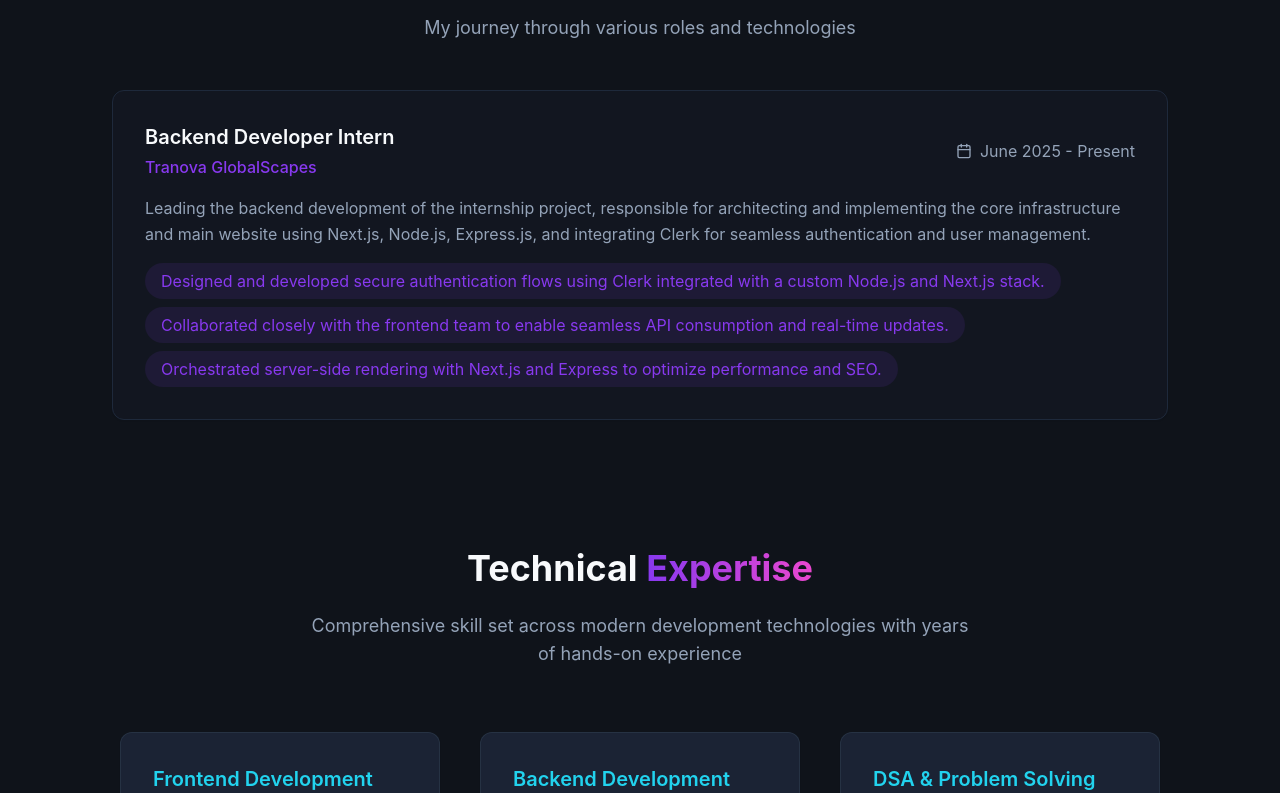
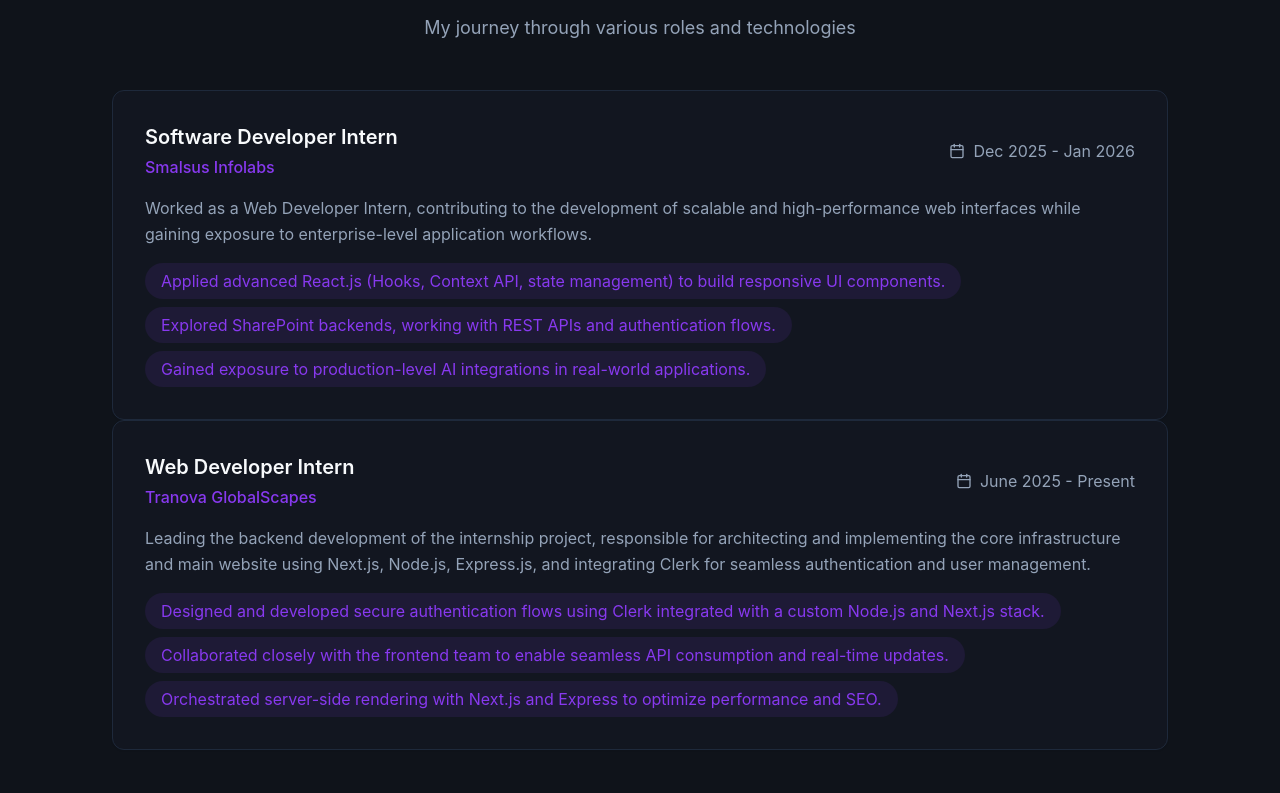
Before and after one commit to amish2005/Portfolio, a React (Vite) app: page /about in a window 1280 px wide. Shown: the part 2127-2920 px from the top of the page. Built offline with nearby package versions, Linux system fonts and the light colour scheme.

Commit message:
Update resume & experience

```diff
--- a/client/components/Navigation.tsx
+++ b/client/components/Navigation.tsx
@@ -71,7 +71,7 @@
                 className="bg-portfolio-accent hover:bg-portfolio-accent-hover text-white"
               >
                 <a
-                  href="https://drive.usercontent.google.com/u/0/uc?id=1rwXiD39FQpCt-fzlMjMVsKz9qHtc0H-d&export=download"
+                  href="https://drive.usercontent.google.com/u/0/uc?id=1_GP4kk5J4e5CUK73ne3bCN6w1BgG4hCV&export=download"
                   download
                   className="flex items-center space-x-2"
                 >
--- a/client/pages/About.tsx
+++ b/client/pages/About.tsx
@@ -97,7 +97,7 @@
         { name: "Recursion & Backtracking", level: 80 },
         { name: "HashMaps & Heaps", level: 80 },
         { name: "Trees & Graphs", level: 50 },
-        { name: "DP & Memoization", level: 20 },
+        { name: "DP & Memoization", level: 80 },
         { name: "Greedy Algorithms", level: 80 }
       ]
     }
@@ -147,7 +147,15 @@
 
   const experience = [
     {
-      title: "Backend Developer Intern",
+      title: "Software Developer Intern",
+      company: "Smalsus Infolabs",
+      link: "#",
+      period: "Dec 2025 - Jan 2026",
+      description: "Worked as a Web Developer Intern, contributing to the development of scalable and high-performance web interfaces while gaining exposure to enterprise-level application workflows.",
+      technologies: ["Applied advanced React.js (Hooks, Context API, state management) to build responsive UI components.", "Explored SharePoint backends, working with REST APIs and authentication flows.", "Gained exposure to production-level AI integrations in real-world applications."],
+    },
+    {
+      title: "Web Developer Intern",
       company: "Tranova GlobalScapes",
       link: "https://drive.google.com/file/d/1S-rAgiy49fP9a9qK3O4DkU1LZLIlzSjw/view?usp=sharing",
       period: "June 2025 - Present",
@@ -261,7 +269,7 @@
                   size="lg"
                   className="bg-portfolio-accent hover:bg-portfolio-accent-hover text-white px-8 py-3"
                 >
-                  <a href="https://drive.usercontent.google.com/u/0/uc?id=1rwXiD39FQpCt-fzlMjMVsKz9qHtc0H-d&export=download" download className="flex items-center gap-2">
+                  <a href="https://drive.usercontent.google.com/u/0/uc?id=1_GP4kk5J4e5CUK73ne3bCN6w1BgG4hCV&export=download" download className="flex items-center gap-2">
                     <Download className="w-4 h-4" />
                     Download Resume
                   </a>
--- a/client/pages/Projects.tsx
+++ b/client/pages/Projects.tsx
@@ -24,7 +24,7 @@
 
   const categories = [
     { id: "all", label: "All Projects", icon: Code2 },
-    { id: "ml", label: "Machine Learning", icon: Brain },
+    { id: "ml", label: "AI Projects", icon: Brain },
     { id: "mobile", label: "Mobile Apps", icon: Smartphone },
     { id: "fullstack", label: "Full Stack", icon: Database }
   ];
--- a/shared/projects.ts
+++ b/shared/projects.ts
@@ -21,18 +21,35 @@
     title: "GatherNet",
     description: "Gathernet is a Node.js-based platform that detects your location and shows nearby events, sports, and activities—helping you explore and connect with what's happening around you in real-time.",
     longDescription: "Gathernet is a location-aware social discovery platform built using Node.js that automatically detects your current location and curates a personalized feed of nearby events, sports activities, meetups, and gatherings. It bridges the gap between online and offline communities by helping users engage with what’s happening around them in real-time—encouraging spontaneous participation, local exploration, and meaningful social connections.",
-    tags: ["Node.js", "MongoDB","Geo Location API"],
+    tags: ["Node.js", "MongoDB", "Geo Location API"],
     category: ["fullstack"],
     image: "https://images.unsplash.com/photo-1515879218367-8466d910aaa4?q=80&w=1169&auto=format&fit=crop&ixlib=rb-4.1.0&ixid=M3wxMjA3fDB8MHxwaG90by1wYWdlfHx8fGVufDB8fHx8fA%3D%3D",
     liveUrl: "#",
     githubUrl: "https://github.com/amish2005/HWM-GatherNet",
-    featured: true,
+    featured: false,
     info3: "1 month",
     head3: "Duration",
     info2: "Real Time",
     head2: "Location",
     info1: "Node.js",
     head1: "Backend",
+  },
+  {
+    title: "AI Website Generator",
+    description: "AI Website Generator is an AI-powered web application that transforms natural language prompts into responsive, production-grade website layouts, with built-in no-code editing for real-time customization of design and styling.",
+    longDescription: `AI-WEBSITE-GENERATOR is a full-stack AI-driven website building platform designed to streamline and accelerate frontend development workflows. The application leverages Next.js and modern UI tooling to convert natural language prompts into responsive, production-ready web layouts, significantly reducing the time required for website prototyping and iteration. Beyond automated generation, the platform features an interactive no-code visual editing layer that allows users to dynamically refine AI-generated websites through intuitive controls for typography, color theming, font sizing, and layout adjustments, eliminating the need for manual code modification. The system is backed by a robust backend architecture utilizing PostgreSQL with Drizzle ORM for structured data management, and ImageKit for optimized image storage and delivery. With a scalable component-driven design and API-based AI orchestration, AI-WEBSITE-GENERATOR bridges the gap between AI automation and user-controlled customization, offering a powerful, developer-friendly solution for modern website creation.`,
+    tags: ["Next.js", "PostgreSQL", "Tailwind CSS", "Drizzle ORM", "ImageKit", "OpenRouter", "Drizzle ORM", "React", "TypeScript"],
+    category: ["fullstack", "ml"],
+    image: "https://i.postimg.cc/y8XYjLR3/Gemini-Generated-Image-yb7pecyb7pecyb7p.png",
+    liveUrl: "#",
+    githubUrl: "https://github.com/amish2005/ai-website-generator",
+    featured: true,
+    info3: "1 month",
+    head3: "Duration",
+    info2: "AI Powered",
+    head2: "Website Gen",
+    info1: "Next.js",
+    head1: "Project",
   },
   {
     title: "MedSync",
```
Also changed, not shown: client/App.tsx (line endings or trailing spaces).
